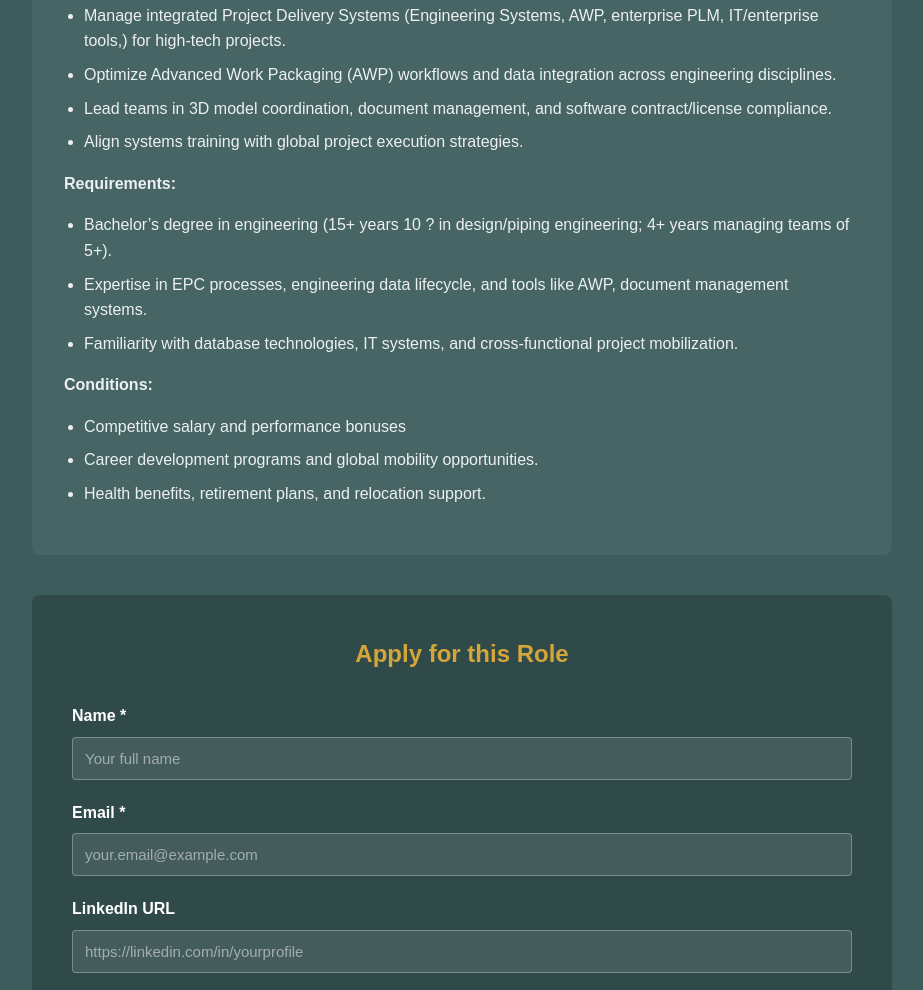
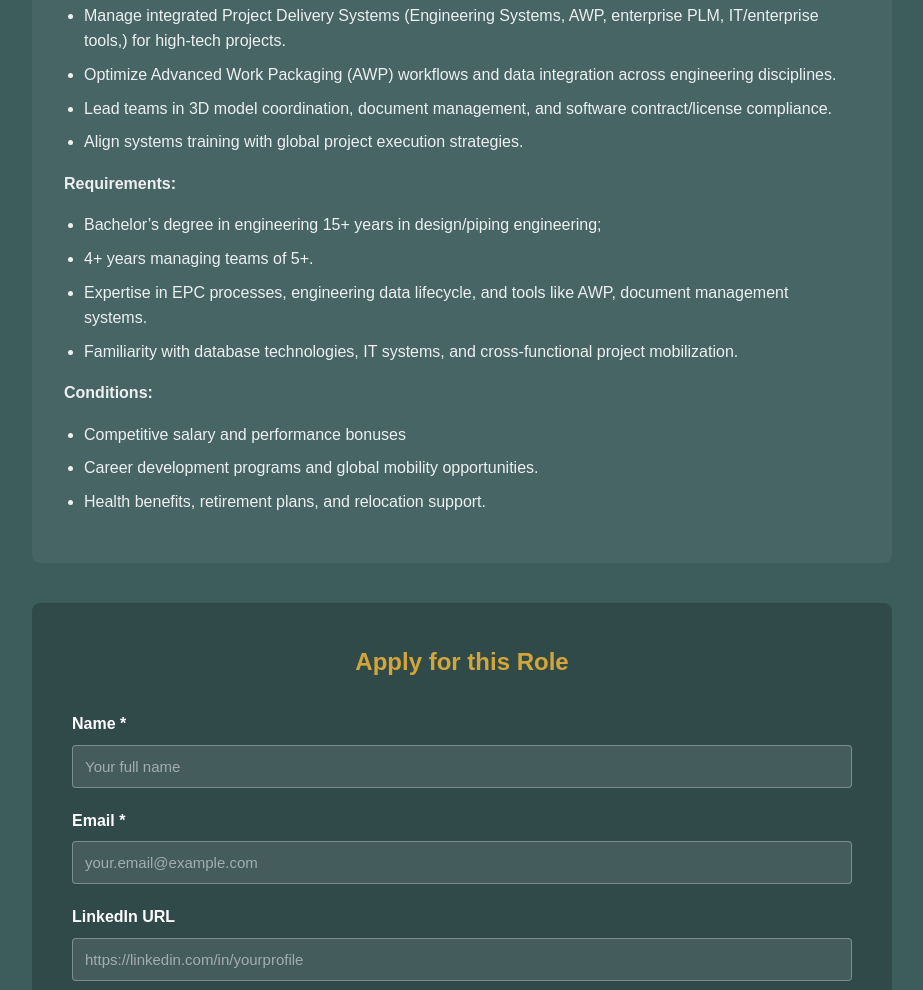
Before and after one commit to ironbark-pro/ironbark-jd, an Eleventy site: page jobs/senior-manager-engineering-management-platform-1.md in a window 1280 px wide. Shown: the part 746-1736 px from the top of the page, without its empty margins (178-1101 px from the left). Built offline with nearby package versions, Linux system fonts and the light colour scheme; Eleventy itself is replaced by a stand-in of ours; files that its build step writes are made by us from their sources.

Commit message:
Update Job Listings “senior-manager-engineering-management-platform-1”

```diff
--- a/jobs/senior-manager-engineering-management-platform-1.md
+++ b/jobs/senior-manager-engineering-management-platform-1.md
@@ -19,7 +19,8 @@ date: 2025-12-01
 
 **Requirements:**
 
-* Bachelor’s degree in engineering (15+ years 10 ? in design/piping engineering; 4+ years managing teams of 5+).
+* Bachelor’s degree in engineering 15+ years in design/piping engineering;
+* 4+ years managing teams of 5+.
 * Expertise in EPC processes, engineering data lifecycle, and tools like AWP, document management systems.
 * Familiarity with database technologies, IT systems, and cross-functional project mobilization.
 
```
